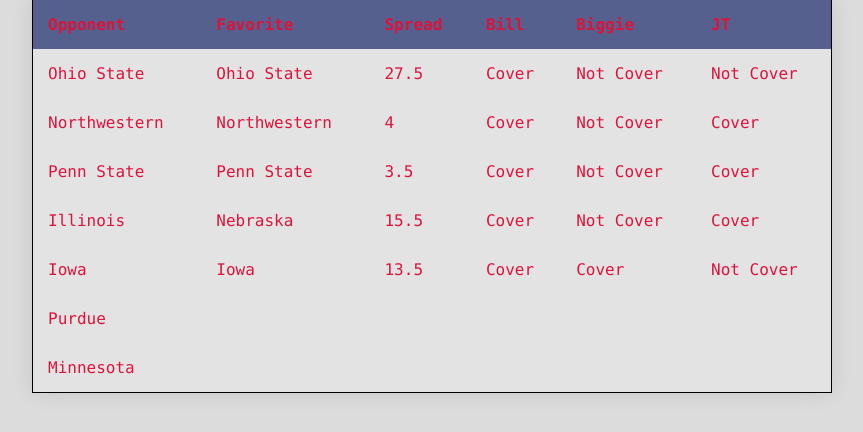
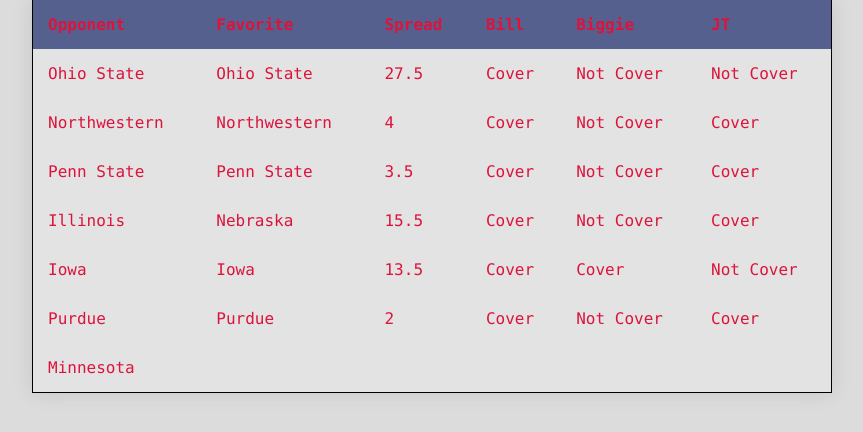
Before and after one commit to jt-cronin/husker-app-2020, a Flask app: page /cover in a window 1280 px wide. Shown: the part 219-651 px from the top of the page, without its empty margins (208-1071 px from the left). Run offline with Flask 2, Linux system fonts and the light colour scheme.

Commit message:
pre purdue

```diff
--- a/templates/cover.html
+++ b/templates/cover.html
@@ -64,11 +64,11 @@
       </tr>
       <tr>
         <td>Purdue</td>
-        <td></td>
-        <td></td>
-        <td></td>
-        <td></td>
-        <td></td>
+        <td>Purdue</td>
+        <td>2</td>
+        <td>Cover</td>
+        <td>Not Cover</td>
+        <td>Cover</td>
       </tr>
       <tr>
         <td>Minnesota</td>
```
